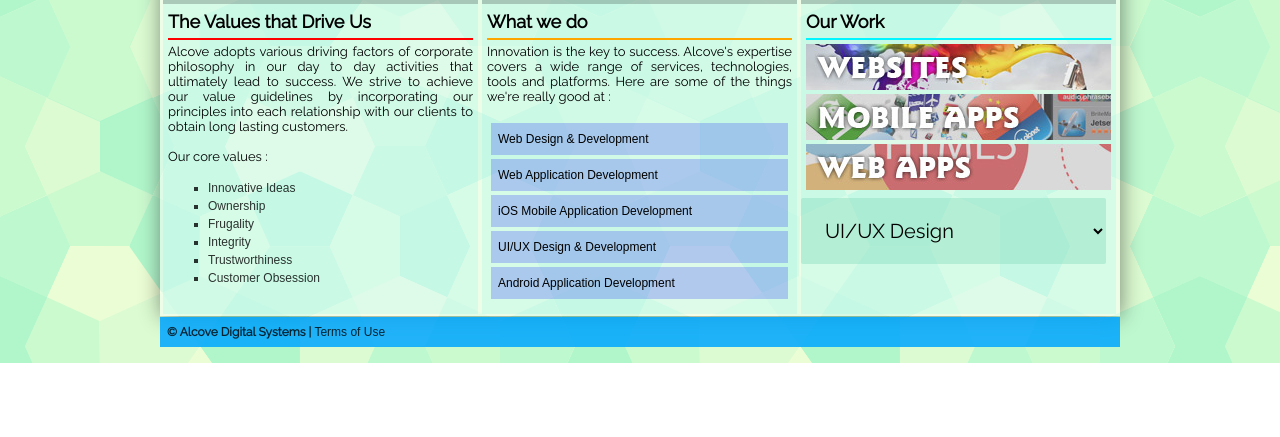
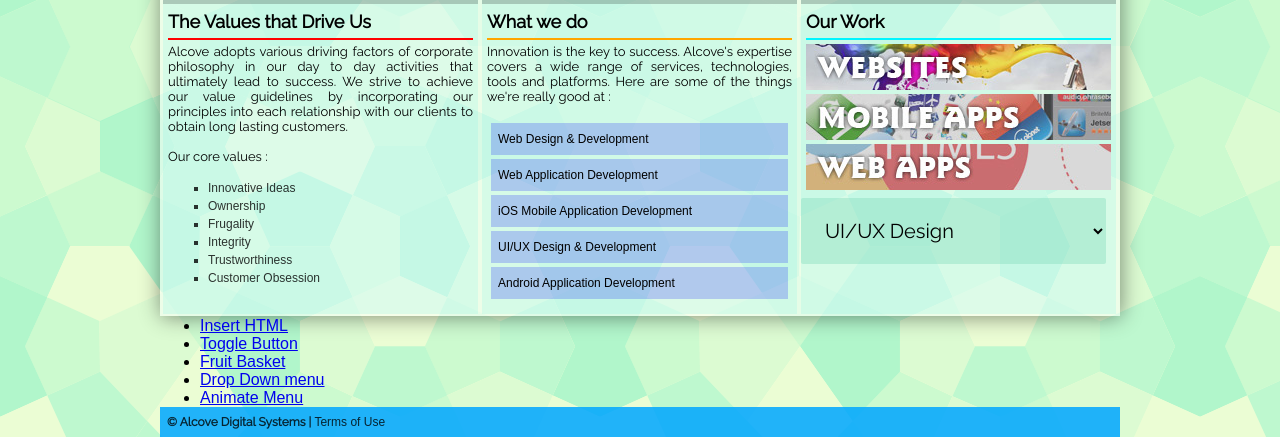
Before and after one commit to Richardson-Rayshorn/Richardson-Rayshorn.github.io, a plain HTML site: page assignments/lesson-11/intro-jquery-files/Lesson4/index.htm in a window 1280 px wide. Shown: the part 454-891 px from the top of the page. Before the commit the page ends 817 px from the top, so only its background shows below. Drawn offline with Linux system fonts and the light colour scheme.

Commit message:
added changes

```diff
--- a/assignments/lesson-11/intro-jquery-files/Lesson4/index.htm
+++ b/assignments/lesson-11/intro-jquery-files/Lesson4/index.htm
@@ -101,7 +101,15 @@
 				</article>
 			</section>
 		</section>
-
+         <div id="footerlinks">
+                <ul>
+                    <li><a href="InsertHTMLBegin.htm">Insert HTML</a></li>
+                    <li><a href="toggleButtonBegin.htm">Toggle Button</a></li>
+                    <li><a href="fruitBasketBegin.htm">Fruit Basket</a></li>
+                    <li><a href="DropDownMenuBegin.htm">Drop Down menu</a></li>
+                    <li><a href="animatedMenuBegin.htm">Animate Menu</a></li>
+                </ul>
+        </div>
 		<footer>
 			<h5>© Alcove Digital Systems | <a href="#">Terms of Use</a></h5>
 		</footer>
```
Also changed, not shown: index.html (+1 -0 lines).
